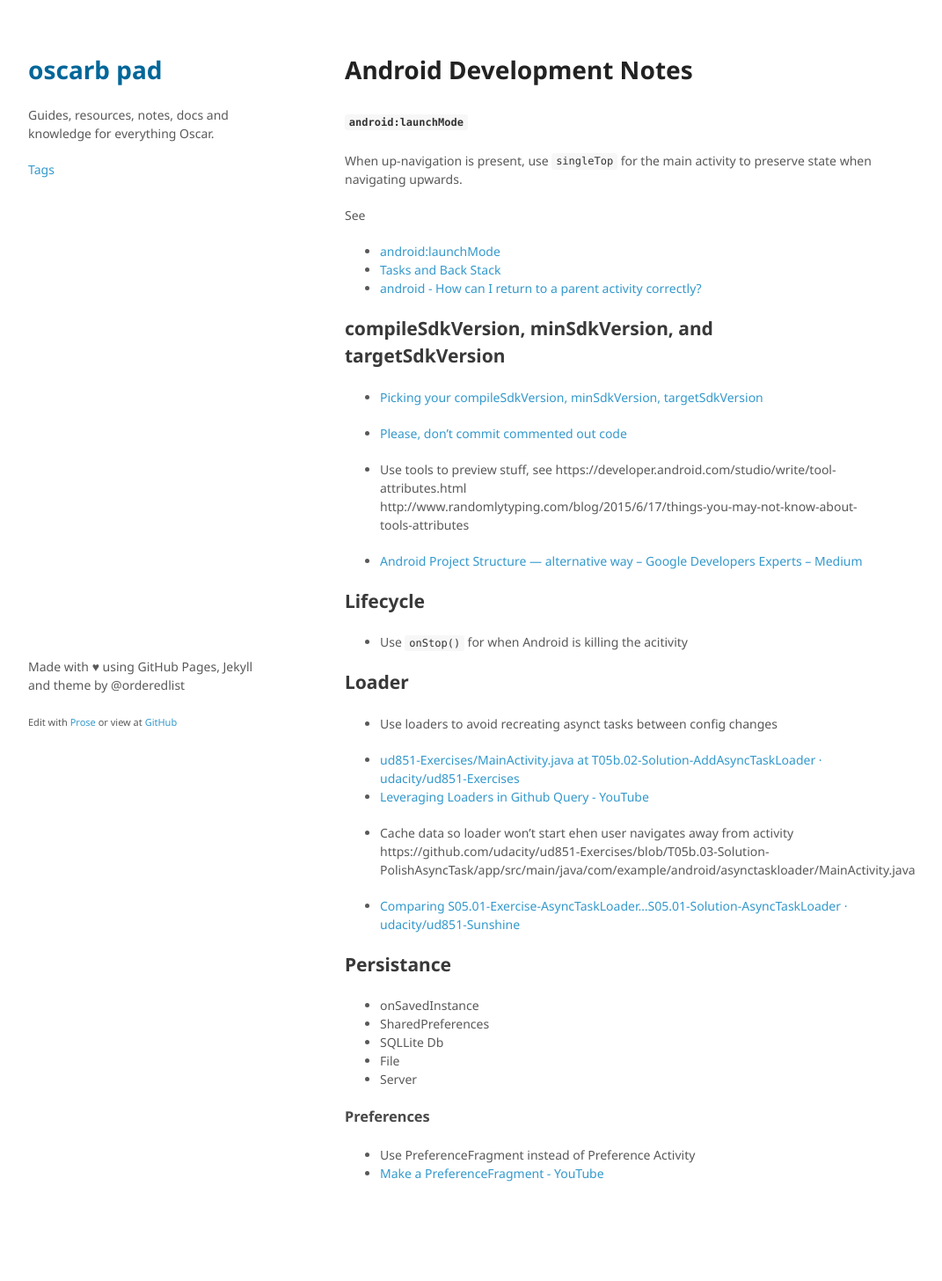
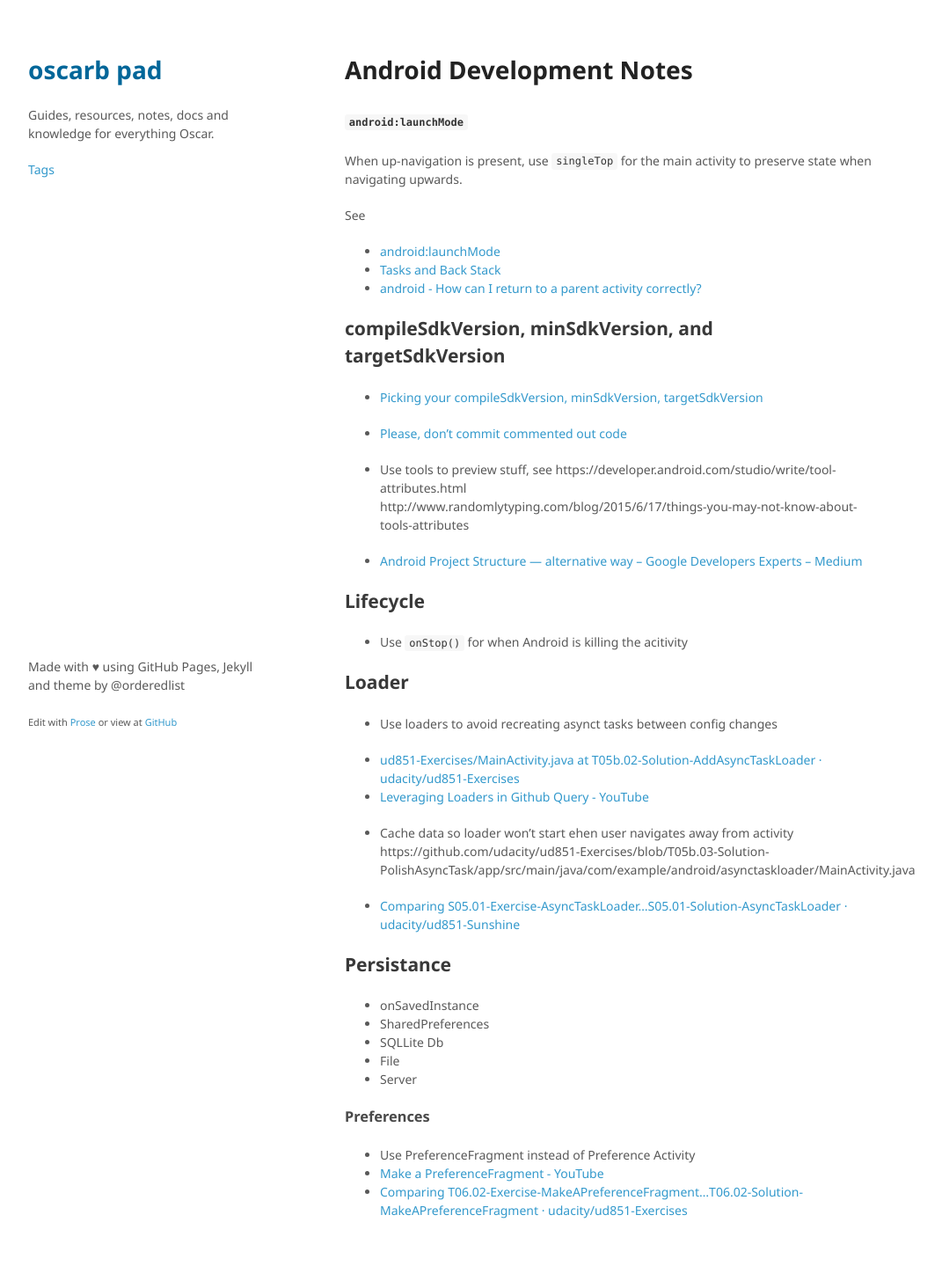
Before and after one commit to oscarb/pad, a Jekyll site: the page built from _docs/android-development-notes.md, in a window 1280 px wide. Shown: the whole page at 88% size, without its empty margins (128-1199 px from the left). Built offline with Jekyll 4.4.1, drawn with Linux system fonts in a browser that asks for light colours; some web fonts are replaced; before the commit the page ends 1414 px from its top, so only the background shows below that.

Commit message:
Updated android-development-notes.md

```diff
--- a/_docs/android-development-notes.md
+++ b/_docs/android-development-notes.md
@@ -56,3 +56,4 @@ https://github.com/udacity/ud851-Exercises/blob/T05b.03-Solution-PolishAsyncTask
 
 * Use PreferenceFragment instead of Preference Activity
 * [Make a PreferenceFragment - YouTube](https://www.youtube.com/watch?v=AFCywvOnM2M)
+* [Comparing T06.02-Exercise-MakeAPreferenceFragment...T06.02-Solution-MakeAPreferenceFragment · udacity/ud851-Exercises](https://github.com/udacity/ud851-Exercises/compare/T06.02-Exercise-MakeAPreferenceFragment...T06.02-Solution-MakeAPreferenceFragment)
```
